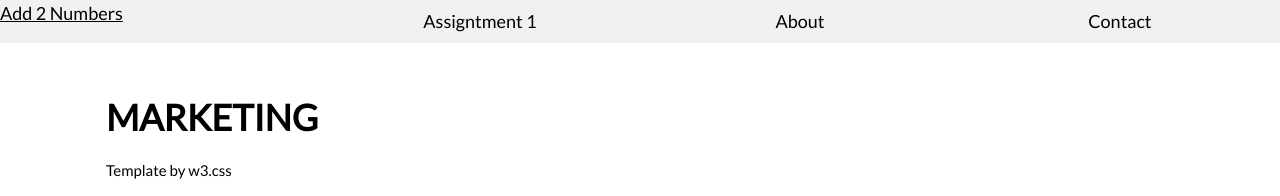
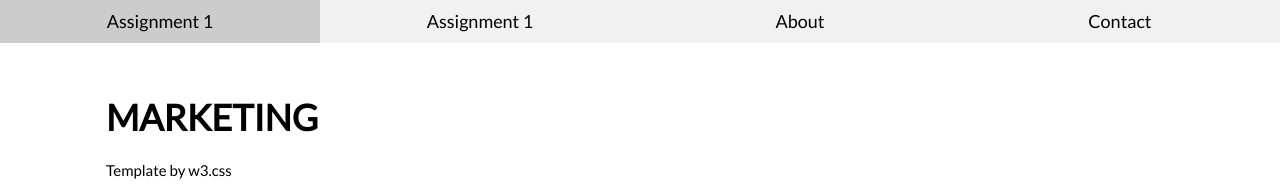
Before and after one commit to debmicabalo/CS1130, a plain HTML site: page index.html in a window 1280 px wide. Shown: the top 196 px of the page. Drawn offline with nearby package versions, Linux system fonts and the light colour scheme.

Commit message:
Update index.html

```diff
--- a/index.html
+++ b/index.html
@@ -20,10 +20,10 @@ html,body,h1,h2,h3,h4 {font-family:"Lato", sans-serif}
 <div class="w3-top">
   <div class="w3-row w3-large w3-light-grey">
     <div class="w3-col s3">
-      <a href="Add2Numbers.html" class="w-button w3-block">Add 2 Numbers</a>
+      <a href="Assignment1.html" class="w3-button w3-block">Assignment 1</a>
     </div>
     <div class="w3-col s3">
-      <a href="Assignment1.html" class="w3-button w3-block">Assigntment 1</a>
+      <a href="Assignment1.html" class="w3-button w3-block">Assignment 1</a>
     </div>
     <div class="w3-col s3">
       <a href="#about" class="w3-button w3-block">About</a>
```
